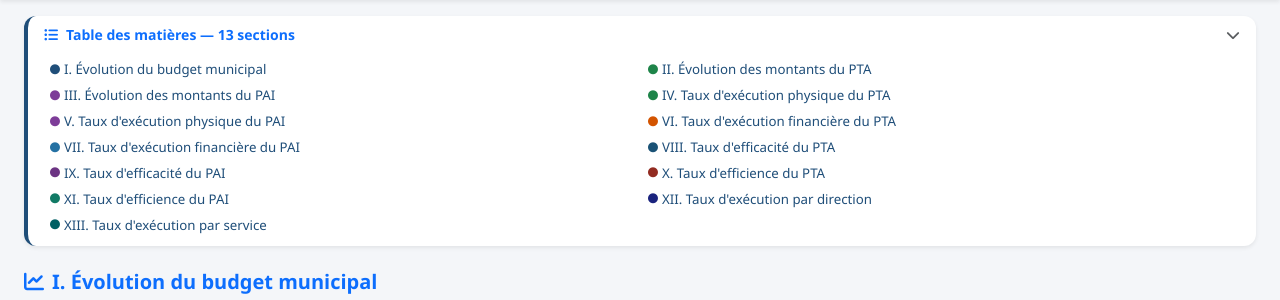
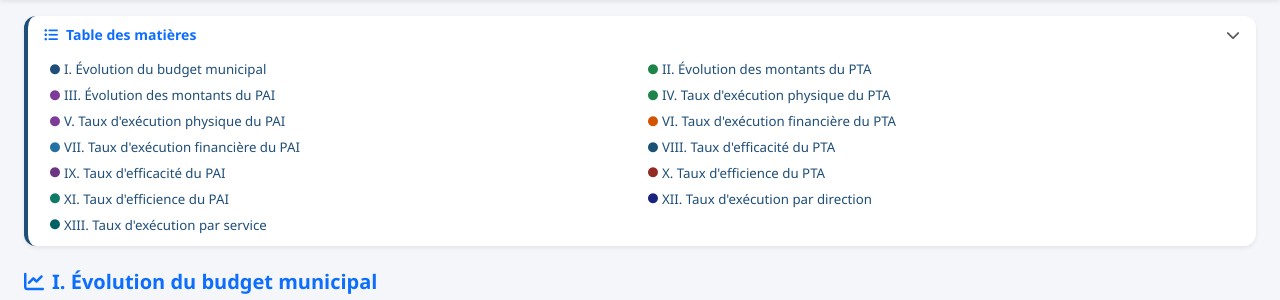
Before and after one commit to JupiterMo01/pta-mairie-adja-ouere, a Flask app: page /pluriannuel/ in a window 1280 px wide. Shown: the part 52-352 px from the top of the page. Run offline with Flask 3, Linux system fonts and the light colour scheme; the visitor is signed in with stand-in values (Sample User, id 1); data that the repository does not hold is empty; some libraries are stand-ins or nearby versions.

Commit message:
Suivi Pluriannuel : supprimer le compteur de sections dans le TOC

```diff
--- a/templates/pluriannuel/index.html
+++ b/templates/pluriannuel/index.html
@@ -331,7 +331,7 @@
   <div class="card-header bg-transparent border-0 py-2 d-flex justify-content-between align-items-center"
        style="cursor:pointer;" data-bs-toggle="collapse" data-bs-target="#toc-pluri">
     <span class="fw-bold small text-primary">
-      <i class="fas fa-list-ul me-2"></i>Table des matières &mdash; 13 sections
+      <i class="fas fa-list-ul me-2"></i>Table des matières
     </span>
     <i class="fas fa-chevron-down text-muted small toc-chevron"></i>
   </div>
```
